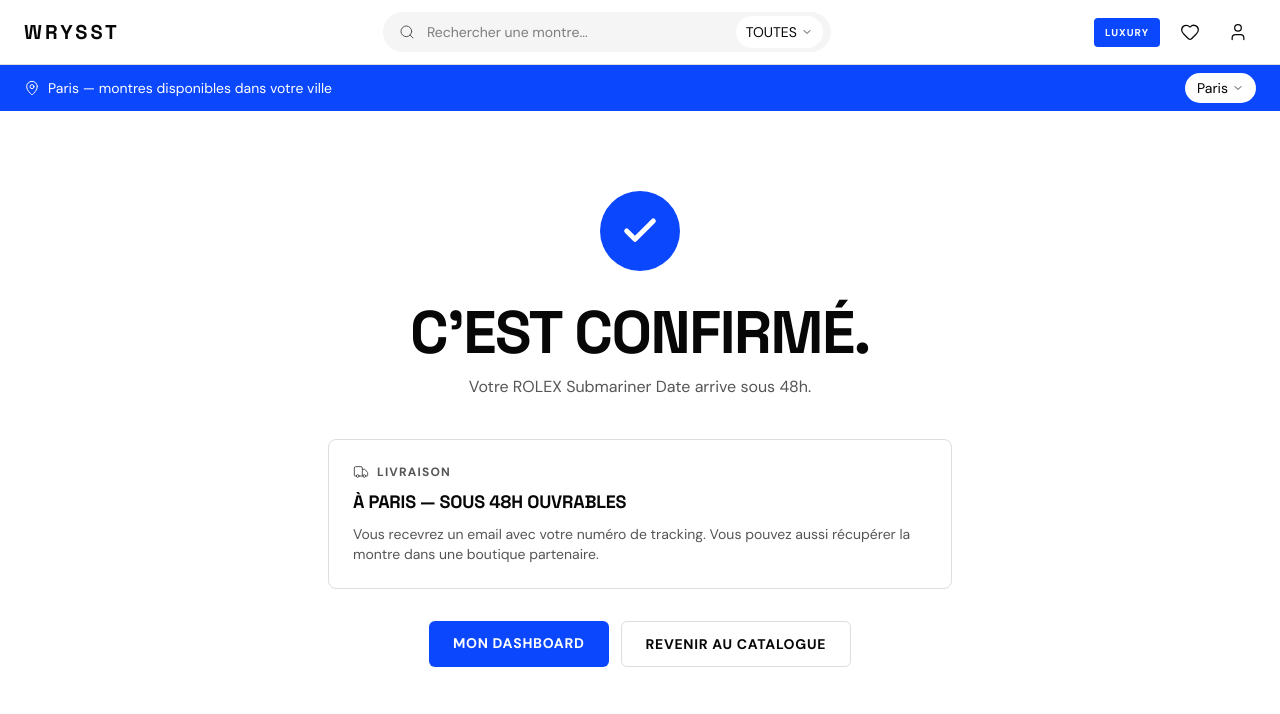
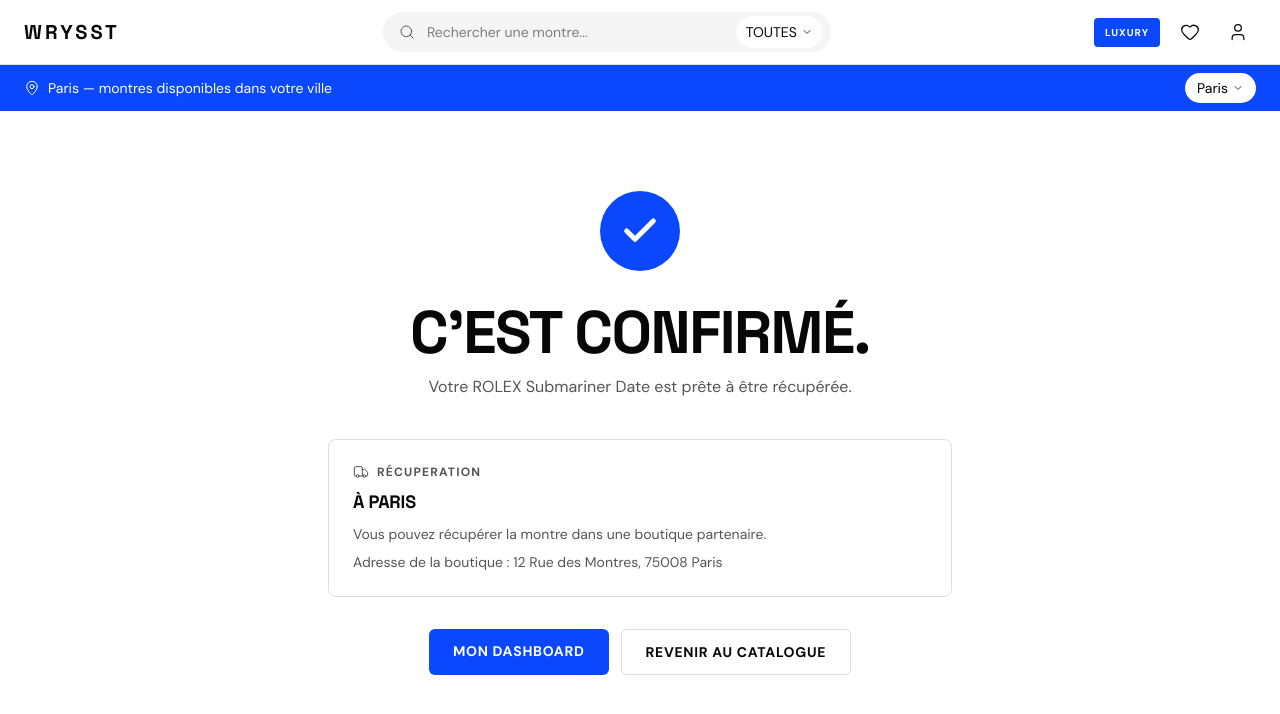
Before and after one commit to Noah-b18/WRYSST, a React (Vite) app: page /confirmation in a window 1280 px wide. Shown: the top 714 px of the page. Built offline with nearby package versions, Linux system fonts and the light colour scheme.

Commit message:
Add store addresses and update confirmation message; remove unused AXA logo

```diff
--- /dev/null
+++ b/src/lib/storeAddresses.ts
@@ -0,0 +1,5 @@
+export const storeAddresses = {
+  paris: "12 Rue des Montres, 75008 Paris",
+  londres: "45 Baker Street, London, W1U 3ER",
+  newyork: "123 Wall Street, New York, NY 10005",
+};
--- a/src/routes/confirmation.tsx
+++ b/src/routes/confirmation.tsx
@@ -4,6 +4,7 @@
 import { Header } from "@/components/Header";
 import { Truck, Check } from "lucide-react";
 import { motion } from "framer-motion";
+import { storeAddresses } from "@/lib/storeAddresses";
 
 export const Route = createFileRoute("/confirmation")({
   component: Confirmation,
@@ -12,6 +13,8 @@
 function Confirmation() {
   const { selectedWatchId, city } = useAppStore();
   const watch = watches.find((w) => w.id === selectedWatchId) ?? watches[0];
+
+  const storeAddress = (storeAddresses as { [key: string]: string })[city.toLowerCase()] || "Boutique partenaire proche de vous";
 
   return (
     <div className="min-h-screen bg-white">
@@ -30,19 +33,21 @@
           C'est confirmé.
         </h1>
         <p className="text-muted-foreground mt-3">
-          Votre {watch.brand} {watch.model} arrive sous 48h.
+          Votre {watch.brand} {watch.model} est prête à être récupérée.
         </p>
 
         <div className="border border-border rounded-lg p-6 mt-10 text-left">
           <div className="flex items-center gap-2 text-xs font-bold tracking-widest text-muted-foreground">
-            <Truck className="w-4 h-4" strokeWidth={1.5} /> LIVRAISON
+            <Truck className="w-4 h-4" strokeWidth={1.5} /> RÉCUPERATION
           </div>
           <p className="font-display font-bold text-lg mt-2 uppercase">
-            À {city} — sous 48H ouvrables
+            À {city}
           </p>
           <p className="text-sm text-muted-foreground mt-2">
-            Vous recevrez un email avec votre numéro de tracking. Vous pouvez aussi récupérer la
-            montre dans une boutique partenaire.
+            Vous pouvez récupérer la montre dans une boutique partenaire.
+          </p>
+          <p className="text-sm text-muted-foreground mt-2">
+            Adresse de la boutique : {storeAddress}
           </p>
         </div>
 
```
Also changed, not shown: src/assets/icons/CS.PA.svg (renamed from src/assets/icons/axa.svg).
